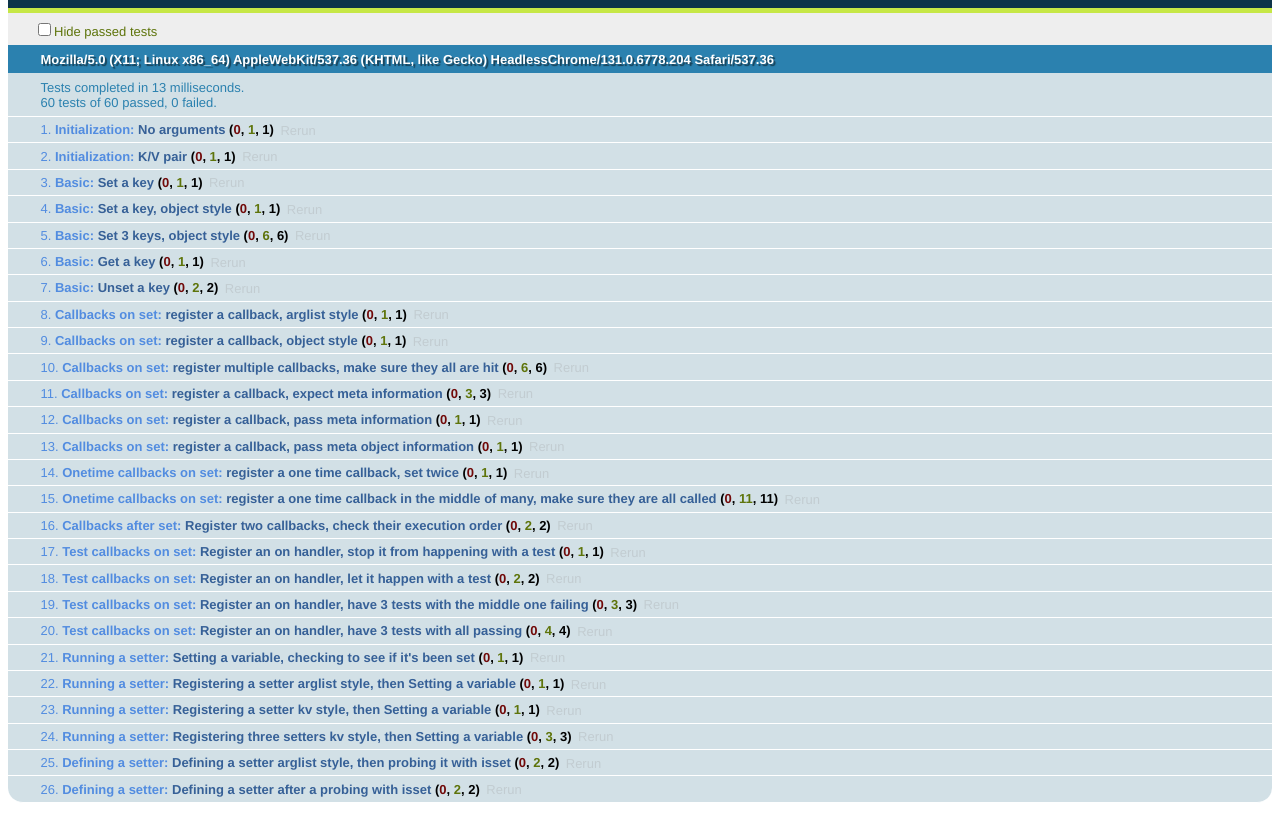
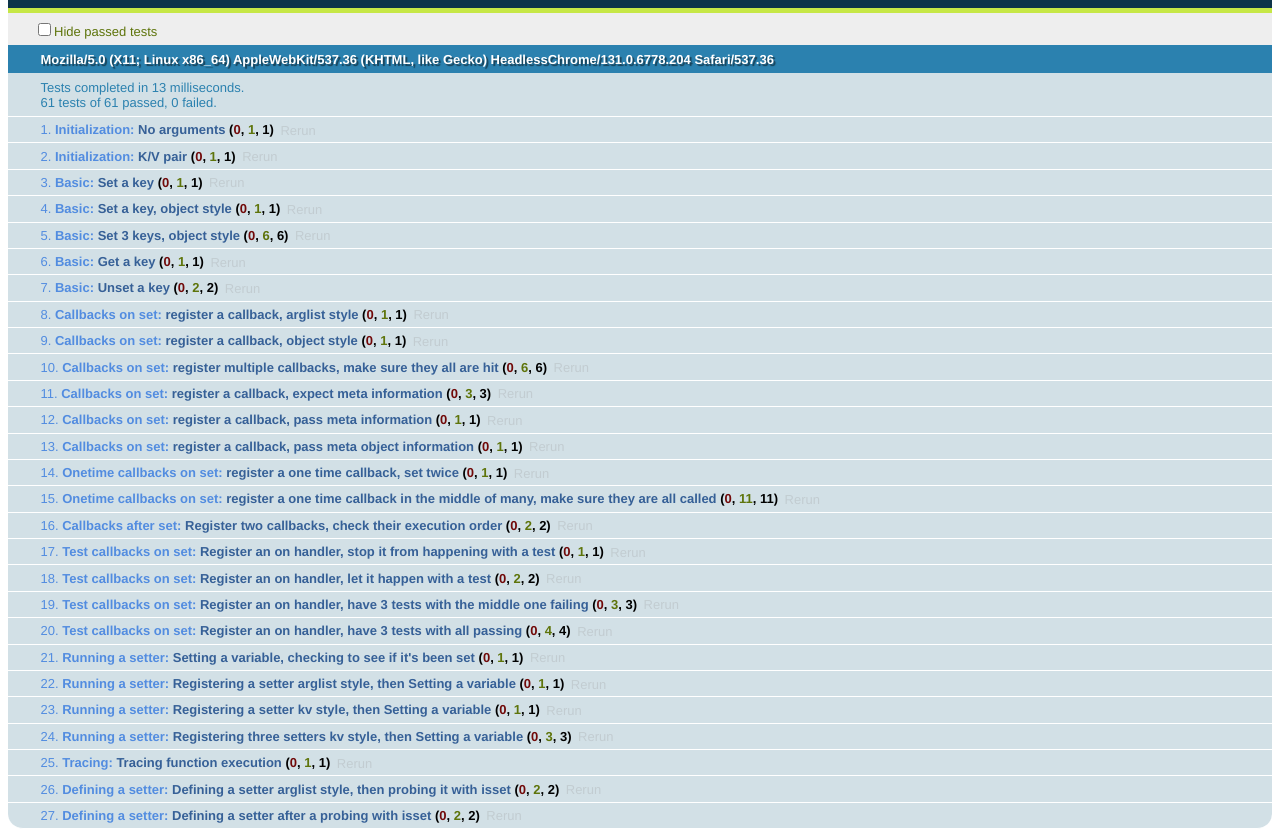
Before and after one commit to kristopolous/EvDa, a plain HTML site: page test/index.html in a window 1280 px wide. Shown: the part 48-885 px from the top of the page. Before the commit the page ends 859 px from the top, so only its background shows below. Drawn offline with nearby package versions, Linux system fonts and the light colour scheme.

Commit message:
Added tracing

```diff
--- a/evda.js
+++ b/evda.js
@@ -310,6 +310,8 @@ function EvDa (imported) {
       return pub.set ( key || BASE, data[key].slice(0, -1) );
     },
 
+    traceList: [],
+
     group: function ( list ) {
       var
         opts = toArray(arguments),
@@ -333,6 +335,7 @@ function EvDa (imported) {
     set: function (key, value, _meta, bypass, _noexecute) {
       var
         testKey = 'test' + key,
+        args = slice.call(arguments),
         times = size(eventMap[ testKey ]),
         failure,
 
@@ -353,6 +356,10 @@ function EvDa (imported) {
             }
           }
         };
+
+      each ( pub.traceList, function ( callback ) {
+        callback ( args );
+      });
 
       if (times && !bypass) {
         each ( eventMap[ testKey ], function ( callback ) {
--- a/test/index.html
+++ b/test/index.html
@@ -369,6 +369,19 @@ module("Running a setter");
     }
   });
 
+module("Tracing");
+  test("Tracing function execution", function() {
+    expect(1);
+
+    var ev = EvDa();
+    ev.traceList.push(function(args) {
+      equal(args[0], 'key', 'Trace called, args correct');
+    });
+
+    ev('key', 'value');
+  });
+
+
 module("Defining a setter");
   test("Defining a setter arglist style, then probing it with isset", function(){
     expect(2);
```
Also changed, not shown: README.md, evda.min.js.
